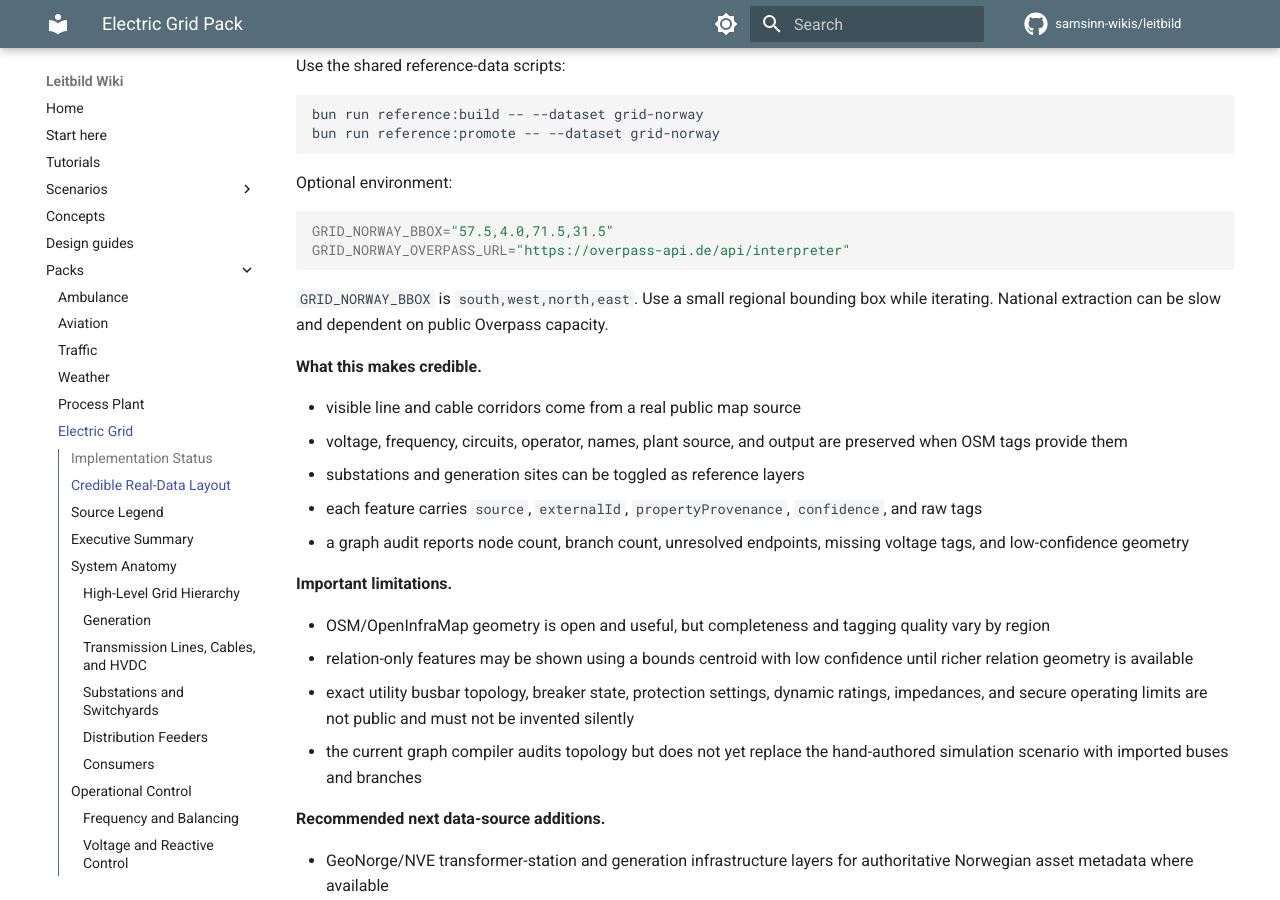
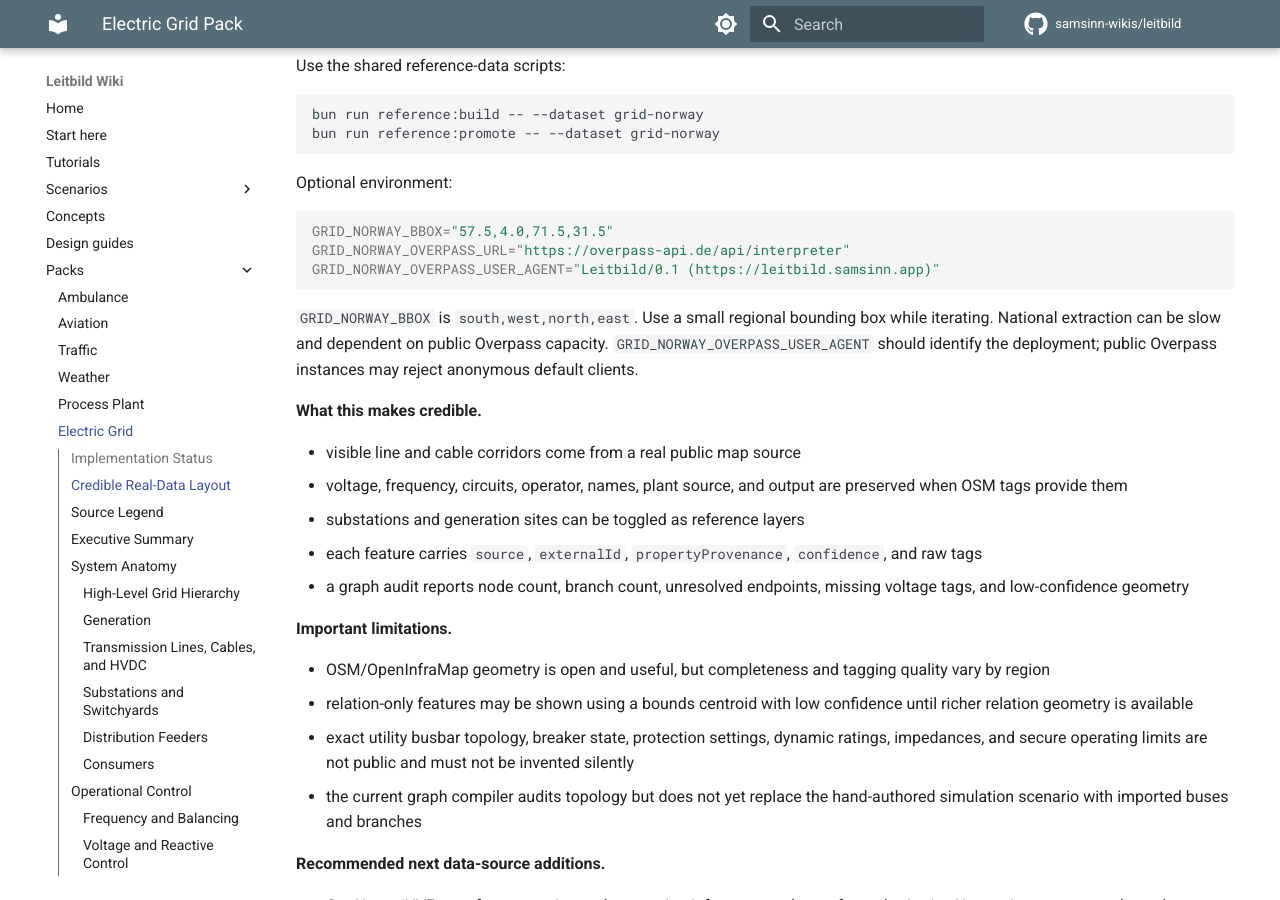
Before and after one commit to samsinn-wikis/leitbild, an MkDocs documentation site: the page built from wiki/packs/electric-grid.md, in a window 1280 px wide and 900 px high, scrolled down 1445 px. Built offline with MkDocs 1.6.1 and Material for MkDocs 9.7.7, drawn with Linux system fonts in a browser that asks for light colours; comment, search, counter and statistics services are not loaded.

Commit message:
Document grid reference Overpass identity

````diff
--- a/wiki/packs/electric-grid.md
+++ b/wiki/packs/electric-grid.md
@@ -84,11 +84,13 @@ Optional environment:
 ```bash
 GRID_NORWAY_BBOX="57.5,4.0,71.5,31.5"
 GRID_NORWAY_OVERPASS_URL="https://overpass-api.de/api/interpreter"
+GRID_NORWAY_OVERPASS_USER_AGENT="Leitbild/0.1 (https://leitbild.samsinn.app)"
 ```
 
 `GRID_NORWAY_BBOX` is `south,west,north,east`. Use a small regional bounding
 box while iterating. National extraction can be slow and dependent on public
-Overpass capacity.
+Overpass capacity. `GRID_NORWAY_OVERPASS_USER_AGENT` should identify the
+deployment; public Overpass instances may reject anonymous default clients.
 
 **What this makes credible.**
 
````
